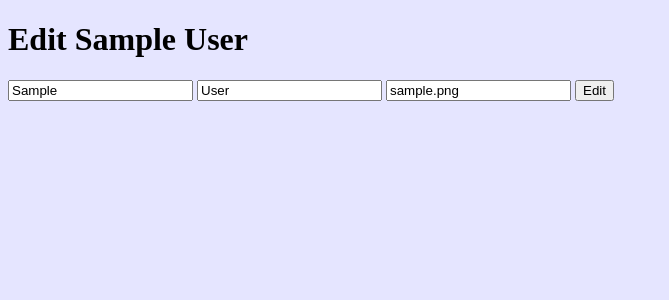
After one commit to mbouanik/flask-blogly, a Flask app: page /edit/1 in a window 1280 px wide. The commit adds this page. Shown: the top 300 px of the page, without its empty margins (0-669 px from the left). Run offline with Flask 3, Linux system fonts and the light colour scheme; tables that the repository leaves empty hold one stand-in row (values such as "Sample post").

Commit message:
edit and delete front-end added

```diff
--- a/app.py
+++ b/app.py
@@ -22,30 +22,46 @@ def add_user():
 
 @app.route("/create-user", methods=["POST"])
 def create_user():
-    first_name = request.form.get("first_name")
-    last_name = request.form.get("last_name")
-    image_url = request.form.get("image_url")
-    image_url = image_url if image_url else None
+    user = User(
+        first_name=request.form["first_name"],
+        last_name=request.form["last_name"],
+        image_url=request.form["image_url"],
+    )
+    user.image_url = user.image_url if user.image_url else None
 
-    new_user = User(first_name=first_name, last_name=last_name, image_url=image_url)
-    db.session.add(new_user)
+    db.session.add(user)
     db.session.commit()
     return redirect("/")
 
 
-@app.route("/profile/<user_id>")
-def profile_user(user_id):
-    user = db.session.execute(db.select(User).where(User.id == user_id)).scalar_one()
+@app.route("/profile/<id>")
+def profile_user(id):
+    user = db.session.execute(db.select(User).where(User.id == id)).scalar()
     return render_template("profile.html", user=user)
 
 
-@app.route("/delete/<user_id>")
-def delete_user(user_id):
-    user = db.session.execute(db.select(User).where(User.id == user_id)).scalar_one()
+@app.route("/delete/<id>")
+def delete_user(id):
+    user = db.session.execute(db.select(User).where(User.id == id)).scalar()
     db.session.delete(user)
     db.session.commit()
     return redirect("/")
 
 
+@app.route("/edit/<id>", methods=["GET", "POST"])
+def edit_profile(id):
+    user = db.session.execute(db.select(User).where(User.id == id)).scalar()
+    if request.method == "POST":
+        user.first_name = request.form.get("first_name")
+        user.last_name = request.form.get("last_name")
+        user.image_url = request.form.get("image_url")
+        user.image_url = user.image_url if user.image_url else None
+
+        db.session.add(user)
+        db.session.commit()
+        return redirect(f"/profile/{user.id}")
+    return render_template("edit.html", user=user)
+
+
 if __name__ == "__main__":
     app.run(debug=True)
--- a/static/app.css
+++ b/static/app.css
@@ -9,19 +9,34 @@ img {
 
 .container {
   display: flex;
-  padding: 1rem;
+  padding: 2rem;
 }
 
 .profile {
   padding: 1rem;
 }
 
-.btn {
-  padding: 2rem;
+.poster {
+  padding-left: 1rem;
 }
 
-a {
-  padding: 1rem;
+.btn {
+  display: flex;
+}
+
+.btn a {
+  padding: 2rem;
+  color: white;
   text-decoration: none;
+}
+
+.edit {
   background-color: blue;
+  padding-right: 1rem;
+  margin: 0.2rem;
 }
+
+.delete {
+  background-color: red;
+  margin: 0.2rem;
+}
--- /dev/null
+++ b/templates/edit.html
@@ -0,0 +1,11 @@
+{% extends 'base.html' %} {% block title %} Edit {{user.first_name}} {%
+endblock%} {% block content %}
+<h1>Edit {{user.first_name}} {{user.last_name}}</h1>
+<form action="/edit/{{user.id}}" method="post">
+  <input type="text" name="first_name" value="{{user.first_name}}" />
+  <input type="text" name="last_name" value="{{user.last_name}}" />
+  <input type="text" name="image_url" value="{{user.image_url}}" />
+  <button type="submit">Edit</button>
+</form>
+
+{% endblock%}
```
Also changed, not shown: templates/base.html (+4 -4 lines), templates/profile.html (+9 -5 lines).
